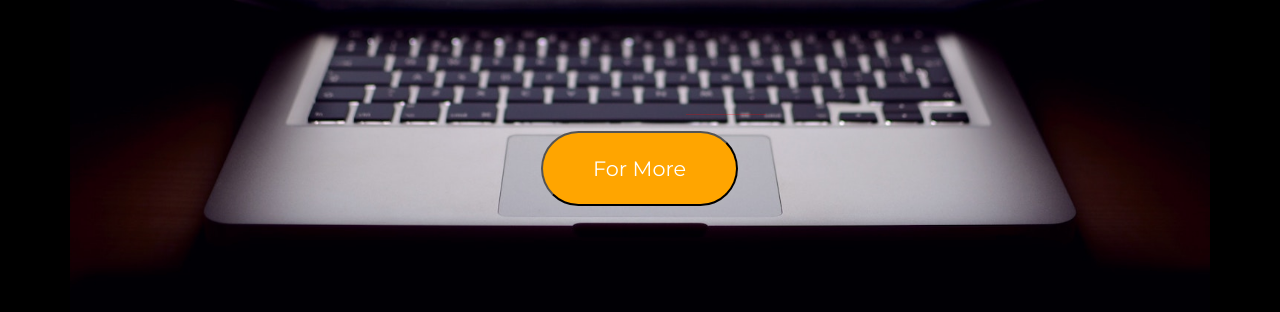
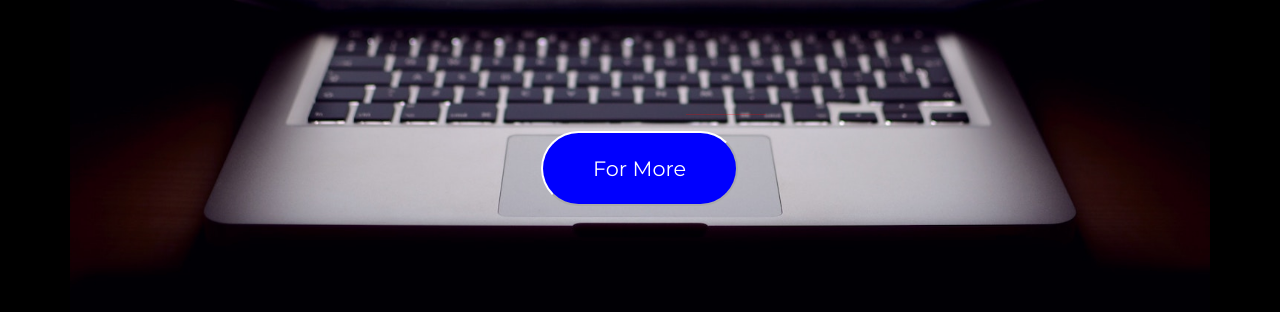
Before and after one commit to MustafaShf/StartUp, a plain HTML site: page index.html in a window 1280 px wide. In both pictures the pointer is over the button "For More". Shown: the part 332-644 px from the top of the page. Drawn offline with nearby package versions, Linux system fonts and the light colour scheme.

Commit message:
Update style.css

```diff
--- a/style.css
+++ b/style.css
@@ -41,7 +41,8 @@ button {
 
 button:hover {
     color: white;
-    background-color: orange;
+    border-color: white;
+    background-color: blue;
     transform: scale(1.1);
 }
 
```
